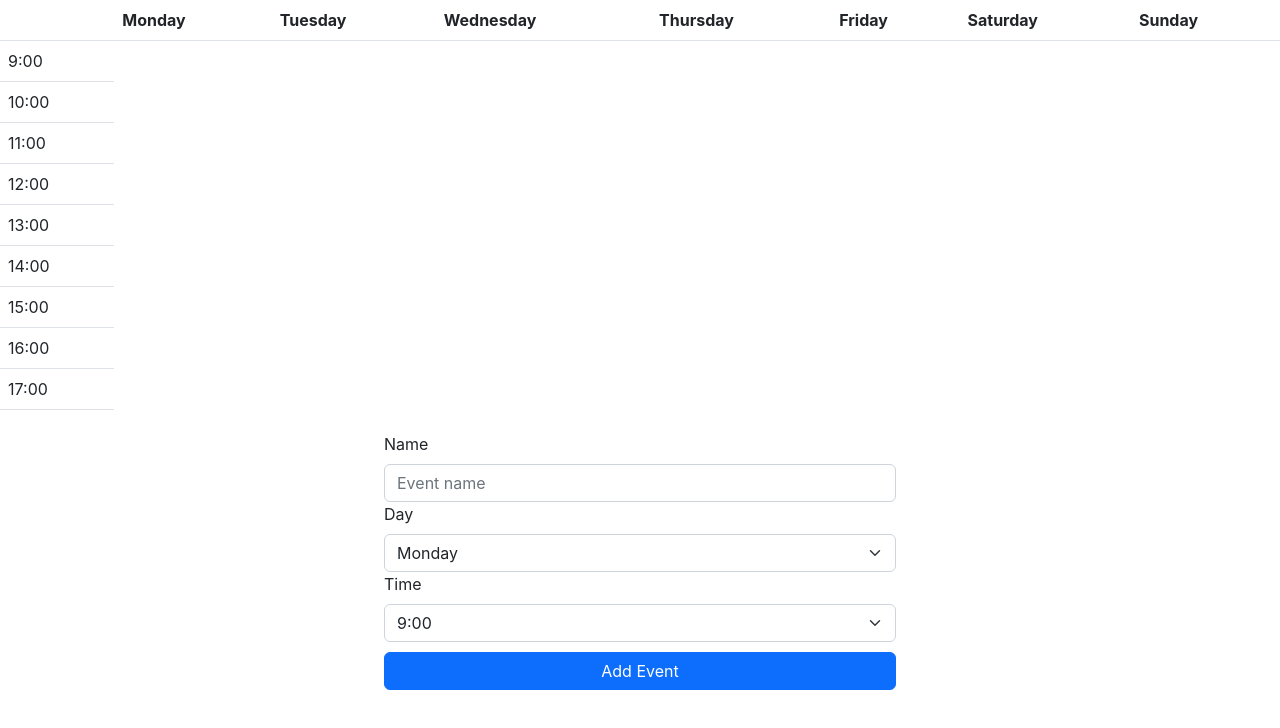
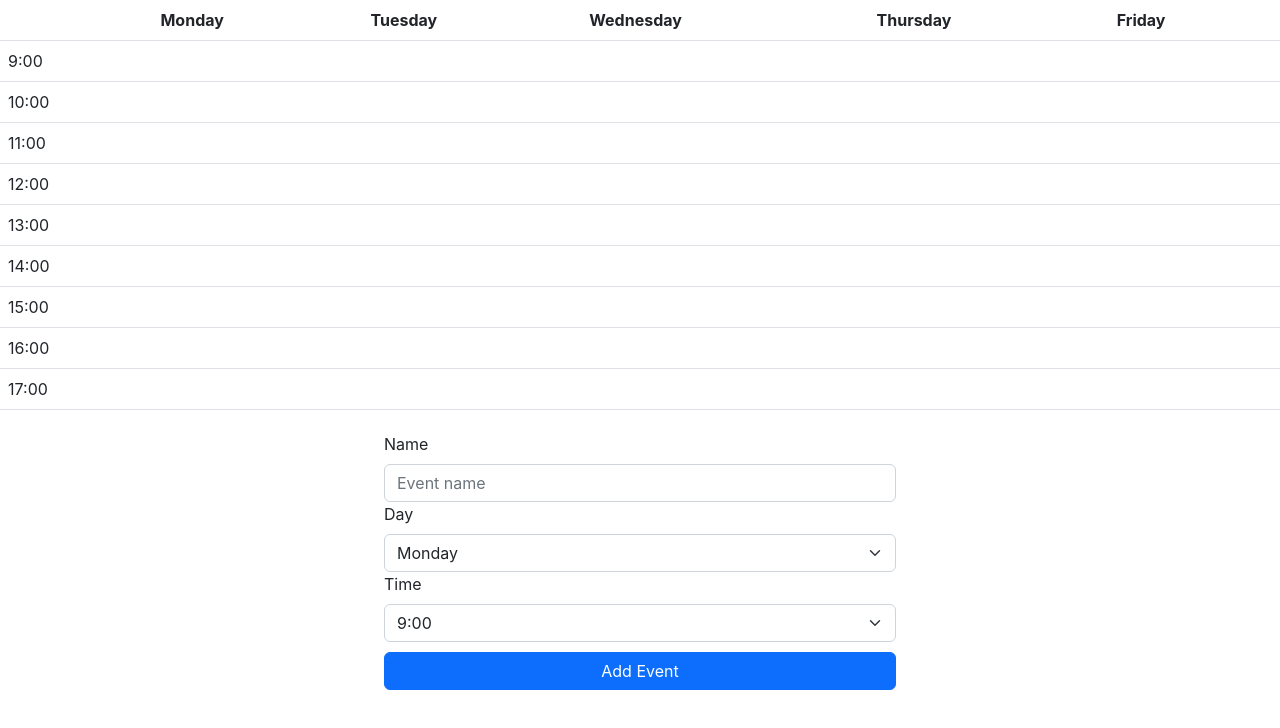
Before and after one commit to fhswno/vitamin-london-assignment, a React (Create React App) app: page / in a window 1280 px wide. Shown: the top 728 px of the page. Built offline with nearby package versions, Linux system fonts and the light colour scheme.

Commit message:
Added logic on the table element to make sure each element shows up in the correct column or row. Created the getEventCount method to make sure events take an equal part of the width of their parent. Removed Saturday, Sunday from the days array.

```diff
--- a/src/App.js
+++ b/src/App.js
@@ -2,7 +2,7 @@ import './App.css';
 import { Button, Form, Table } from 'react-bootstrap';
 import React, { useState } from 'react';
 
-const days = ['Monday', 'Tuesday', 'Wednesday', 'Thursday', 'Friday', 'Saturday', 'Sunday'];
+const days = ['Monday', 'Tuesday', 'Wednesday', 'Thursday', 'Friday'];
 const times = [9, 10, 11, 12, 13, 14, 15, 16, 17];
 
 function App() {
@@ -21,6 +21,11 @@ function App() {
     setEventTime(9);
   };
 
+  const getEventCount = (day, time) => {
+    return events.filter((event) => event.day === day && event.time === time)
+      .length;
+  };
+
   return (
     <div>
       <Table>
@@ -36,6 +41,24 @@ function App() {
           {times.map((time) => (
             <tr key={time}>
               <td>{time}:00</td>
+              {days.map((day) => (
+                <td key={day}>
+                  {events
+                    .filter((event) => event.day === day && event.time === time)
+                    .map((event) => {
+                      const count = getEventCount(day, time);
+                      const width = `${100 / count}%`;
+                      return (
+                        <div
+                          key={event.name}
+                          style={{ width }}
+                        >
+                          {event.name}
+                        </div>
+                      );
+                    })}
+                </td>
+              ))}
             </tr>
           ))}
         </tbody>
```
